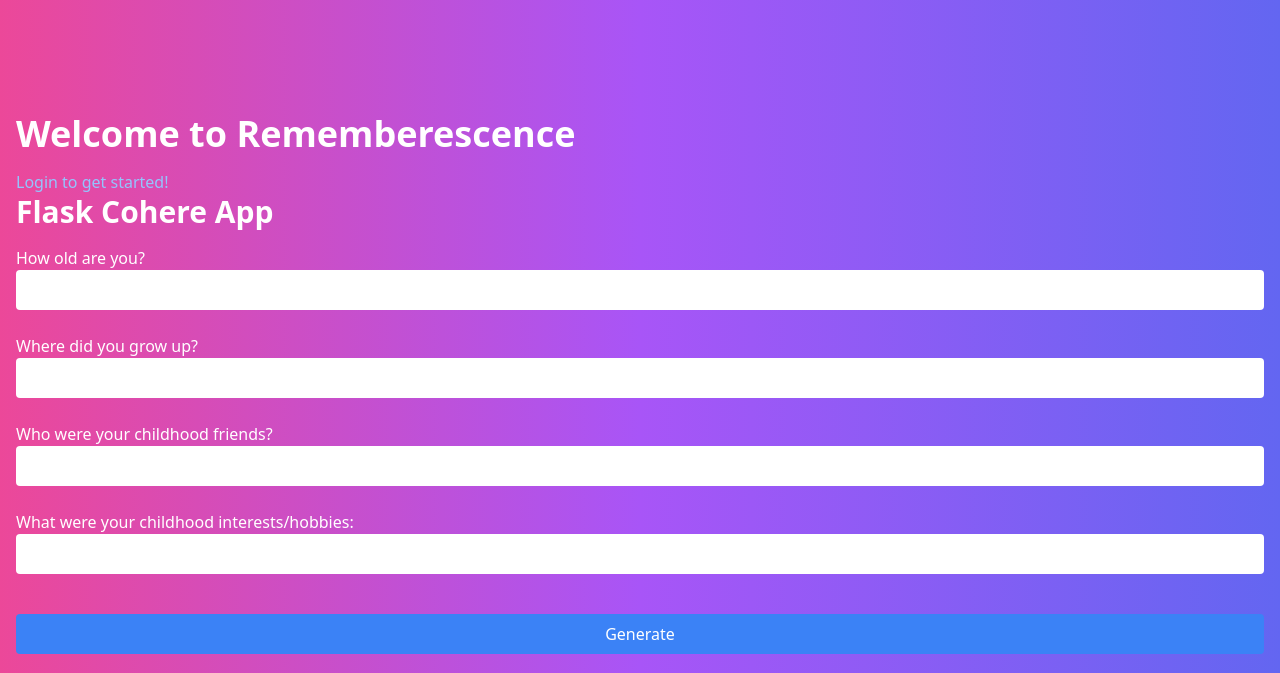
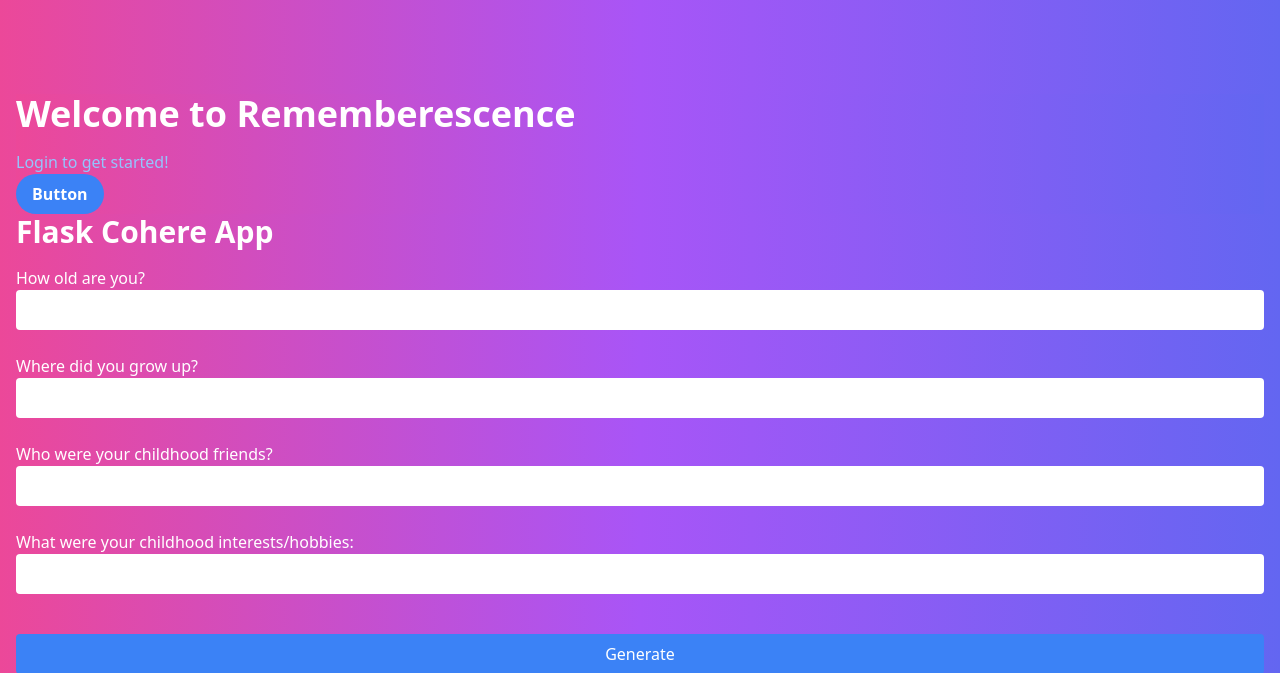
Before and after one commit to Luanarm/Rememberescence, a Flask app: template templates/home.html in a window 1280 px wide. Shown: the top 673 px of the page. Run offline with Flask 3, Linux system fonts and the light colour scheme; the template is opened without the code that fills it, so the values that code supplies are empty; some libraries are stand-ins or nearby versions.

Commit message:
update stuff

```diff
--- a/templates/home.html
+++ b/templates/home.html
@@ -8,17 +8,22 @@
 </head>
 
 
-
 <body class="bg-gradient-to-r from-pink-500 via-purple-500 to-indigo-500 text-white min-h-screen flex items-center justify-center">
   <div class="container mx-auto px-4">
     {% if session %}
     <h1 class="text-4xl font-bold mb-4">Welcome {{session.userinfo.name}}!</h1>
     <p><a href="/logout" class="text-blue-300 hover:text-blue-100">Logout</a></p>
+
+
     {% else %}
-    <h1 class="text-4xl font-bold mb-4">Welcome to Rememberescence</h1>
-    <p><a href="/login" class="text-blue-300 hover:text-blue-100">Login to get started!</a></p>
+    <div class="bg-gradient-to-r from-pink-500 via-purple-500 to-indigo-500 text-white">
+      <h1 class="text-4xl font-bold mb-4">Welcome to Rememberescence</h1>
+      <p><a href="/login" class="text-blue-300 hover:text-blue-100">Login to get started!</a></p>
+      <button class="bg-blue-500 hover:bg-blue-700 text-white font-bold py-2 px-4 rounded-full">
+        Button
+      </button>
+    </div>
     {% endif %}
-
 
 
     <h1 class="text-3xl font-bold mb-4">Flask Cohere App</h1>
```
